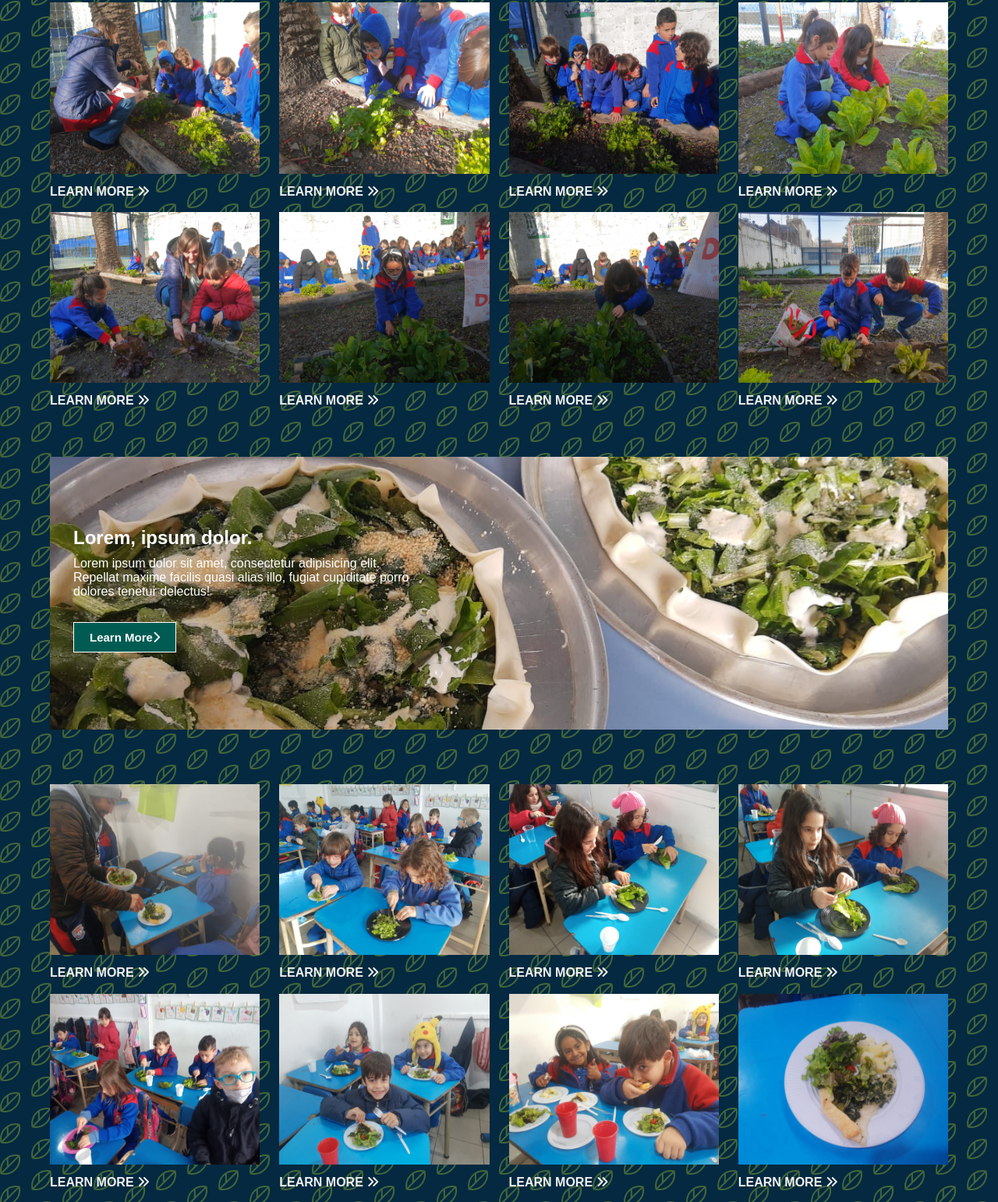
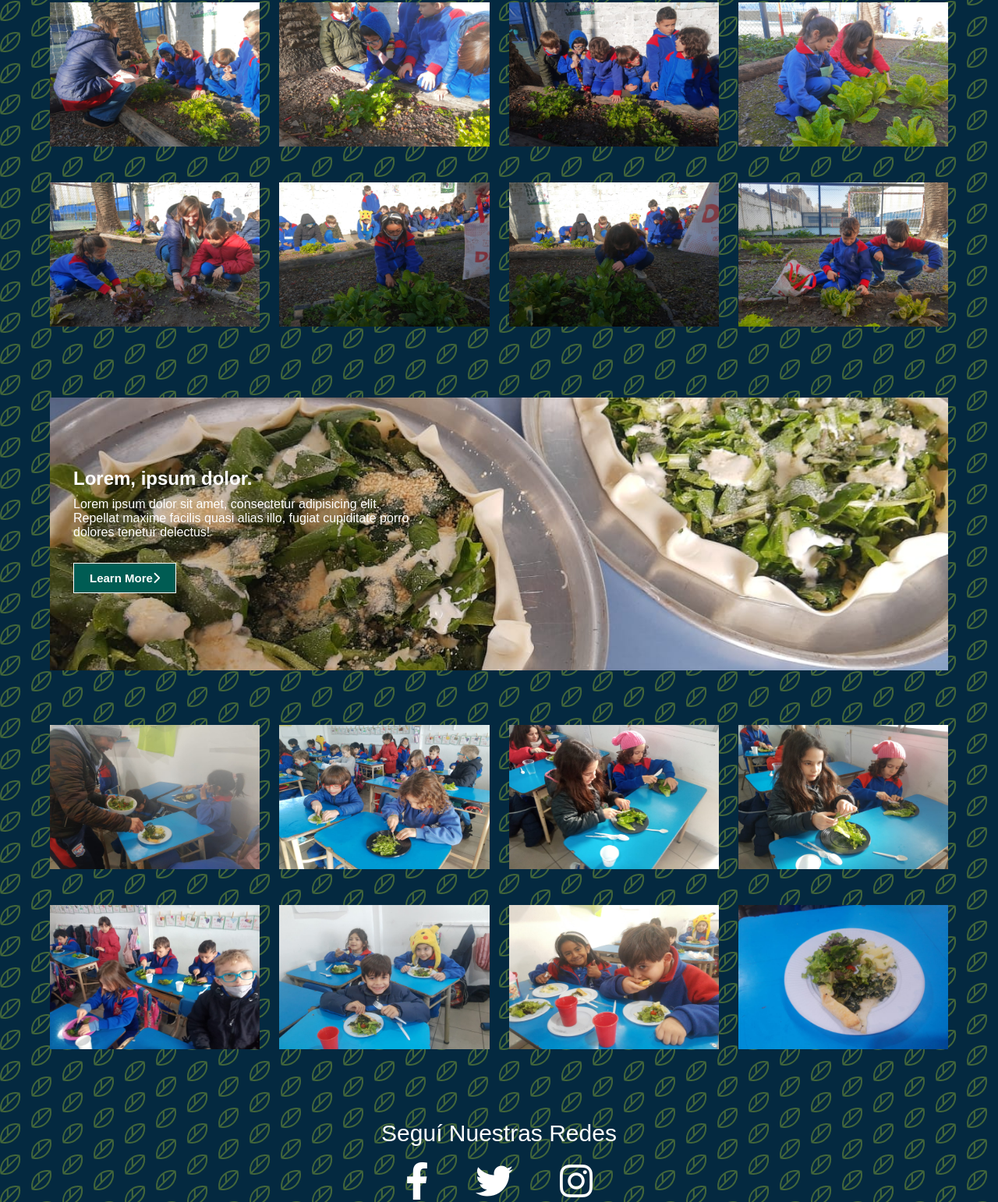
Before and after one commit to onurbsofa/Huerta-NES, a website: page index.html in a window 1280 px wide. Shown: the part 699-2241 px from the top of the page at 78% size. Drawn offline with nearby package versions, Linux system fonts and the light colour scheme.

Commit message:
modificacion de links learn more

```diff
--- a/index.html
+++ b/index.html
@@ -54,41 +54,41 @@
     <div class="news-cards">
         <div>
           <img src="img/foto1.jpeg" alt="" class="primeras-imagenes" />
-          <a href="#">Learn More <i class="fas fa-angle-double-right"></i></a>
+          <!-- <a href="#">Learn More <i class="fas fa-angle-double-right"></i></a> -->
         </div>
         <div>
           <img src="img/foto2.jpeg" alt="" class="primeras-imagenes"/>
-          <a href="#">Learn More <i class="fas fa-angle-double-right"></i></a>
+         <!--  <a href="#">Learn More <i class="fas fa-angle-double-right"></i></a> -->
         </div>
         <div>
           <img src="img/foto3.jpeg" alt="" class="primeras-imagenes"/>
 
-          <a href="#">Learn More <i class="fas fa-angle-double-right"></i></a>
+          <!-- <a href="#">Learn More <i class="fas fa-angle-double-right"></i></a> -->
         </div>
         <div>
           <img src="img/foto4.jpeg" alt="" class="primeras-imagenes"/>
 
-          <a href="#">Learn More <i class="fas fa-angle-double-right"></i></a>
+          <!-- <a href="#">Learn More <i class="fas fa-angle-double-right"></i></a> -->
         </div>
         <div>
           <img src="img/foto6.jpeg" alt="" class="primeras-imagenes"/>
 
-          <a href="#">Learn More <i class="fas fa-angle-double-right"></i></a>
+          <!-- <a href="#">Learn More <i class="fas fa-angle-double-right"></i></a> -->
         </div>
         <div>
           <img src="img/foto5.jpeg" alt="" class="primeras-imagenes"/>
 
-          <a href="#">Learn More <i class="fas fa-angle-double-right"></i></a>
+          <!-- <a href="#">Learn More <i class="fas fa-angle-double-right"></i></a> -->
         </div>
         <div>
           <img src="img/foto7.jpeg" alt="" class="primeras-imagenes"/>
 
-          <a href="#">Learn More <i class="fas fa-angle-double-right"></i></a>
+          <!-- <a href="#">Learn More <i class="fas fa-angle-double-right"></i></a> -->
         </div>
         <div>
           <img src="img/foto8.jpeg" alt="" class="primeras-imagenes"/>
 
-          <a href="#">Learn More <i class="fas fa-angle-double-right"></i></a>
+          <!-- <a href="#">Learn More <i class="fas fa-angle-double-right"></i></a> -->
         </div>
       </div>
       <!-- Card Banner 1-->
@@ -107,42 +107,42 @@
       <div>
         <img src="img/foto9.jpeg" alt="" />
 
-        <a href="#">Learn More <i class="fas fa-angle-double-right"></i></a>
+        <!-- <a href="#">Learn More <i class="fas fa-angle-double-right"></i></a> -->
       </div>
       <div>
         <img src="img/foto10.jpeg" alt="" />
 
-        <a href="#">Learn More <i class="fas fa-angle-double-right"></i></a>
+        <!-- <a href="#">Learn More <i class="fas fa-angle-double-right"></i></a> -->
       </div>
       <div>
         <img src="img/foto11.jpeg" alt="" />
 
-        <a href="#">Learn More <i class="fas fa-angle-double-right"></i></a>
+        <!-- <a href="#">Learn More <i class="fas fa-angle-double-right"></i></a> -->
       </div>
       <div>
         <img src="img/foto12.jpeg" alt="" />
 
-        <a href="#">Learn More <i class="fas fa-angle-double-right"></i></a>
+        <!-- <a href="#">Learn More <i class="fas fa-angle-double-right"></i></a> -->
       </div>
       <div>
         <img src="img/foto13.jpeg" alt="" />
 
-        <a href="#">Learn More <i class="fas fa-angle-double-right"></i></a>
+        <!-- <a href="#">Learn More <i class="fas fa-angle-double-right"></i></a> -->
       </div>
       <div>
         <img src="img/foto14.jpeg" alt="" />
 
-        <a href="#">Learn More <i class="fas fa-angle-double-right"></i></a>
+        <!-- <a href="#">Learn More <i class="fas fa-angle-double-right"></i></a> -->
       </div>
       <div>
         <img src="img/foto15.jpeg" alt="" />
 
-        <a href="#">Learn More <i class="fas fa-angle-double-right"></i></a>
+        <!-- <a href="#">Learn More <i class="fas fa-angle-double-right"></i></a> -->
       </div>
       <div>
         <img src="img/foto16.jpeg" alt="" />
 
-        <a href="#">Learn More <i class="fas fa-angle-double-right"></i></a>
+        <!-- <a href="#">Learn More <i class="fas fa-angle-double-right"></i></a> -->
       </div>
     </div>
      <!-- Follow -->
```
